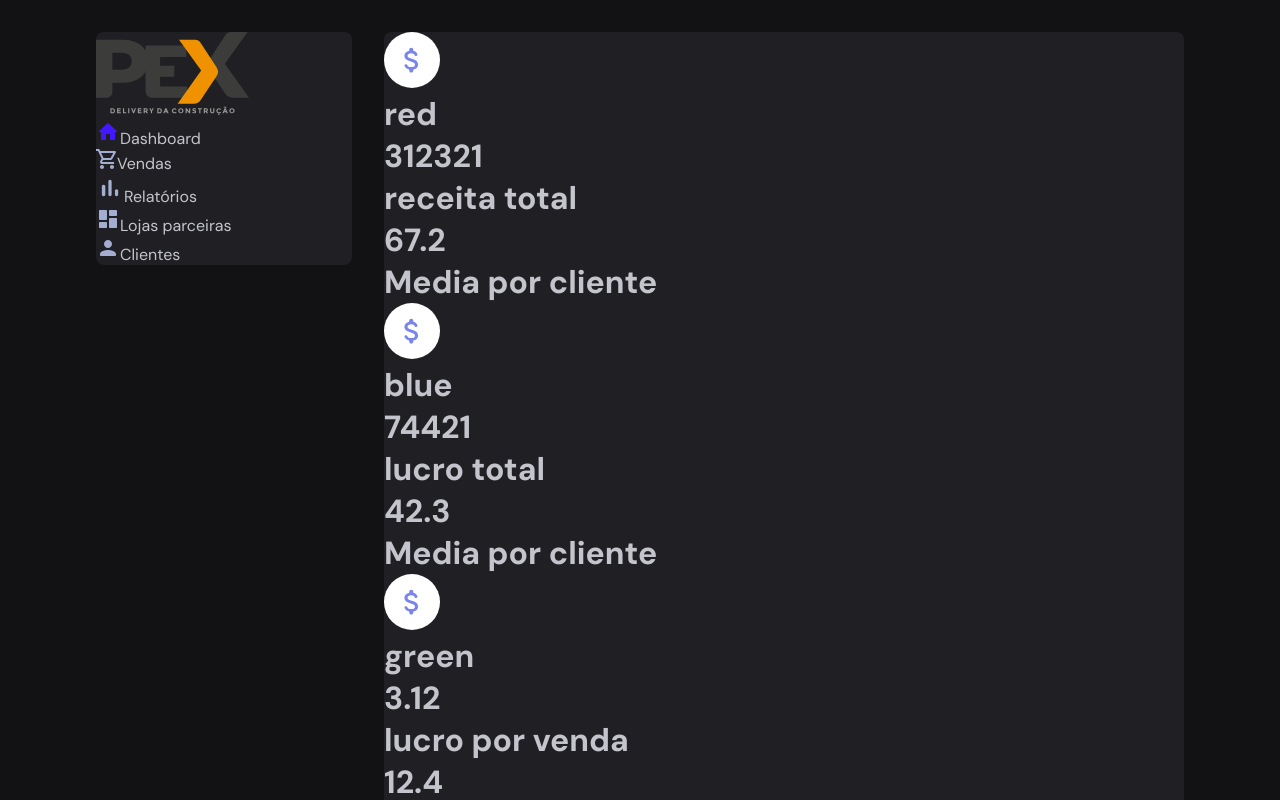
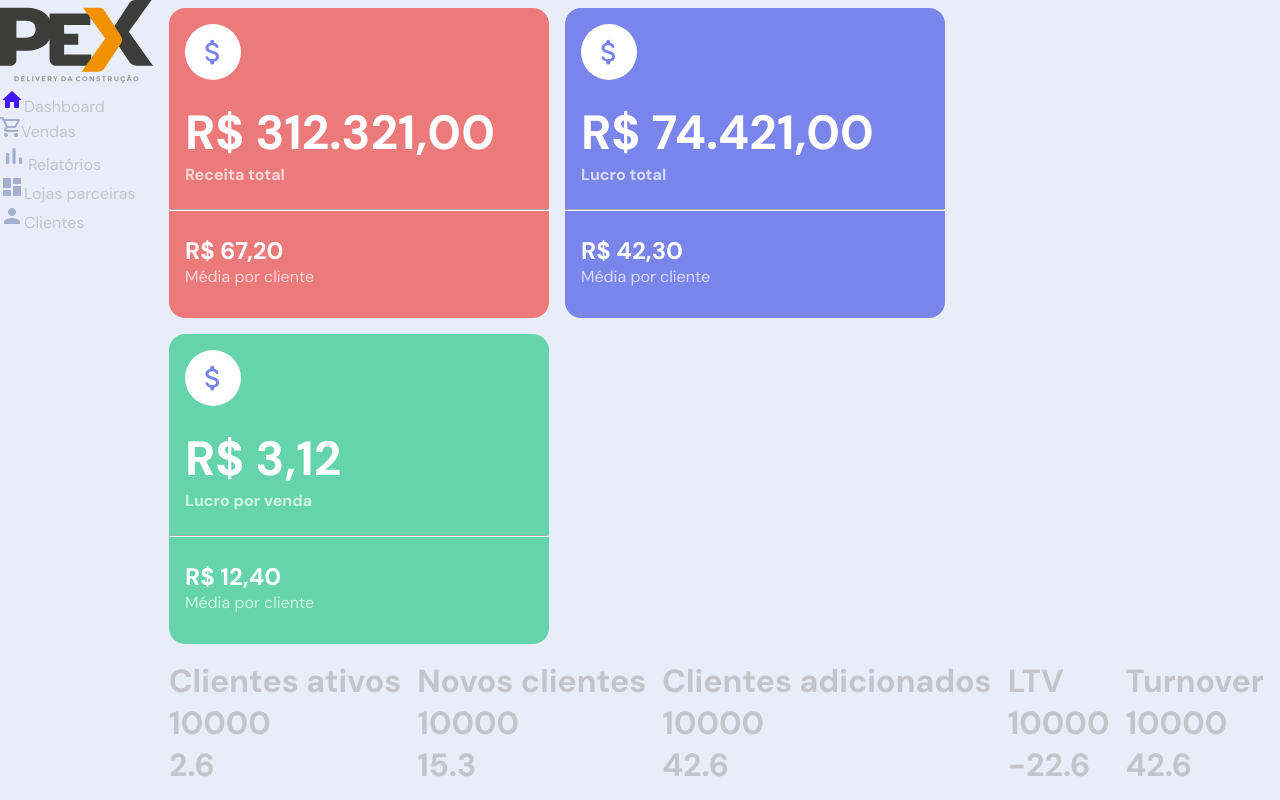
Before and after one commit to andreapmacedo/pex-dashboard, a React (Vite) app: page / in a window 1280 px wide. Shown: the top 800 px of the page. Built offline with nearby package versions, Linux system fonts and the light colour scheme.

Commit message:
style: Adiciona estilização do 'BigBalanceCard.

```diff
--- a/src/App.jsx
+++ b/src/App.jsx
@@ -11,7 +11,6 @@ export function App() {
       <div className={styles.wrapper}>
         <Sidebar />
         <Wrapper />
-        <h1>Hello Worldd</h1>
       </div>
     </>
   )
--- a/src/App.module.css
+++ b/src/App.module.css
@@ -1,15 +1,16 @@
 .wrapper {
-  max-width: 70rem;
+  display: flex;
+  /* max-width: 70rem;
   margin: 2rem auto;
   padding: 0 1rem;
 
   display: grid;
   grid-template-columns: 256px 1fr;
   gap: 2rem;
-  align-items: flex-start;
+  align-items: flex-start; */
 }
 
-@media (max-width: 768px) {
+/* @media (max-width: 768px) {
   html {
     font-size: 87.5%;
   }
@@ -17,4 +18,4 @@
   .wrapper {
     grid-template-columns: 1fr;
   }
-}
+} */
--- a/src/components/BigBalanceCard.jsx
+++ b/src/components/BigBalanceCard.jsx
@@ -1,16 +1,23 @@
 import dollar_sign from '../assets/dollar_sign.svg';
-import styles from './Sidebar.module.css';
+import styles from './BigBalanceCard.module.css';
 
 export function BigBalanceCard({ title, amount, avarage, cardColor }) {
 
+  function formatarValor(valor) {
+    return valor.toLocaleString('pt-BR', { minimumFractionDigits: 2 } );
+  }
+
   return (
-    <sidebar className={styles.sidebar}>
+    <div
+      className={styles.bigBalanceCard}
+      style={{backgroundColor: cardColor}}
+    >
       <img src={dollar_sign} alt={'icon dollar'} />
-      <h1>{cardColor}</h1>
-      <h1>{amount}</h1>
-      <h1>{title}</h1>
-      <h1>{avarage}</h1>
-      <h1>Media por cliente</h1>
-    </sidebar>
+      <h1>{`R$ ${formatarValor(amount)}`}</h1>
+      <h4>{title}</h4>
+      <hr nodashed></hr>
+      <h3>{`R$ ${formatarValor(avarage)}`}</h3>
+      <p>Média por cliente</p>
+    </div>
   );
 }
--- /dev/null
+++ b/src/components/BigBalanceCard.module.css
@@ -0,0 +1,42 @@
+.bigBalanceCard {
+  border-radius: 16px;
+  min-width: 23.75rem;
+  min-height: 19.375rem;
+  gap: 1rem;
+}
+
+.bigBalanceCard img{
+  padding: 1rem;
+}
+
+.bigBalanceCard h1{
+  color: var(--white);
+  font-size: 3rem;
+  font-weight: 700;
+  padding: 0 1rem;
+}
+
+.bigBalanceCard h4{
+  color: var(--white-smoke);
+  padding: 0 1rem;
+  padding-bottom: 1.5rem;
+}
+
+.bigBalanceCard h3{
+  color: var(--white);
+  font-weight: 700;
+  font-size: 1.5rem;
+  padding: 0 1rem;
+  padding-top: 1.5rem;
+}
+
+.bigBalanceCard p{
+  color: var(--white-smoke);
+  padding: 0 1rem;
+}
+
+.bigBalanceCard hr{
+  color: var(--white);
+  size: 100%;
+  border-color: var(--white);
+}
--- a/src/components/Sidebar.module.css
+++ b/src/components/Sidebar.module.css
@@ -1,7 +1,7 @@
 .sidebar {
-  background: var(--gray-800);
-  border-radius: 8px;
-  overflow: hidden;
+  background: var(--gray-200);
+  /* border-radius: 8px; */
+  /* overflow: hidden; */
 }
 
 .sidebar footer {
--- a/src/components/Wrapper.jsx
+++ b/src/components/Wrapper.jsx
@@ -1,4 +1,4 @@
-import styles from './Sidebar.module.css';
+import styles from './Wrapper.module.css';
 import { MidBalanceCard } from './MidBalanceCard';
 import { BigBalanceCard } from './BigBalanceCard';
 import { SmallBalanceCard } from './SmallBalanceCard';
@@ -7,7 +7,8 @@ import * as data from '../data';
 
 export function Wrapper() {
   return (
-    <sidebar className={styles.sidebar}>
+    <div className={styles.wrapperOut}>
+      <div className={styles.wrapperIn}>
         {data.bigBalance.map(({ title, amount, avarage, cardColor }, index) => (
           <BigBalanceCard
             key={index}
@@ -17,6 +18,8 @@ export function Wrapper() {
             cardColor={cardColor}
           />
         ))}
+      </div>
+      <div className={styles.wrapperIn}>
         {data.smallBalance.map(({ title, amount, percent }, index) => (
           <SmallBalanceCard
             key={index}
@@ -25,6 +28,8 @@ export function Wrapper() {
             percent={percent}
           />
         ))}
+      </div>
+      <div className={styles.wrapperIn}>
         {data.midBalance.map(({ title, amount, percent }, index) => (
           <MidBalanceCard
             key={index}
@@ -33,6 +38,8 @@ export function Wrapper() {
             percent={percent}
           />
         ))}
+      </div>
+      <div className={styles.wrapperIn}>
         {data.tableDataA.map(({ club, customers, value }, index) => (
           <TableCard
             key={index}
@@ -41,6 +48,8 @@ export function Wrapper() {
             value={value}
           />
         ))}
+      </div>
+      <div className={styles.wrapperIn}>
         {data.tableDataB.map(({ club, customers, value }, index) => (
           <TableCard
             key={index}
@@ -49,6 +58,8 @@ export function Wrapper() {
             value={value}
           />
         ))}
+      </div>
+      <div className={styles.wrapperIn}>
         {data.tableDataC.map(({ club, customers, value }, index) => (
           <TableCard
             key={index}
@@ -57,6 +68,7 @@ export function Wrapper() {
             value={value}
           />
         ))}
-    </sidebar>
+      </div>
+    </div>
   );
 }
--- /dev/null
+++ b/src/components/Wrapper.module.css
@@ -0,0 +1,14 @@
+.wrapperOut {
+  background: var(--gray-200);
+  display: flex;
+  flex-direction: column;
+  justify-content: flex-start;
+}
+
+.wrapperIn {
+  display: flex;
+  justify-content: flex-start;
+  flex-wrap: wrap;
+  gap: 1rem;
+  padding: 0.5rem 1rem;
+}
--- a/src/data/index.jsx
+++ b/src/data/index.jsx
@@ -29,22 +29,22 @@ export const menuElements = [
 
 export const bigBalance = [
   {
-    title: 'receita total',
+    title: 'Receita total',
     amount: 312321,
     avarage: 67.2,
-    cardColor: 'red'
+    cardColor: '#EC7A7A'
   },
   {
-    title: 'lucro total',
+    title: 'Lucro total',
     amount: 74421,
     avarage: 42.3,
-    cardColor: 'blue'
+    cardColor: '#7A85EC'
   },
   {
-    title: 'lucro por venda',
+    title: 'Lucro por venda',
     amount: 3.12,
     avarage: 12.4,
-    cardColor: 'green'
+    cardColor: '#65D4AC'
   },
 ];
 
--- a/src/global.css
+++ b/src/global.css
@@ -1,6 +1,8 @@
 :root {
   --white: #fff;
+  --white-smoke: rgba(255,255,255,0.7);
   --gray-100: #e1e1e6;
+  --gray-200: #E9EDF7;
   --gray-300: #c4c4cc;
   --gray-400: #8d8d99;
   --gray-600: #323238;
@@ -8,10 +10,14 @@
   --gray-800: #202024;
   --gray-900: #121214;
 
-  --green-300: #00B37E;
+  --green-300: #65D4AC;
   --green-500: #00875f;
 
+  --red-300: #EC7A7A;
   --red-500: #F75A68;
+
+  --blue-300: #7A85EC;
+  --blue-500: #1445bf;
 }
 
 :focus {
```
Lines whose indentation alone changed are shown as unchanged.
